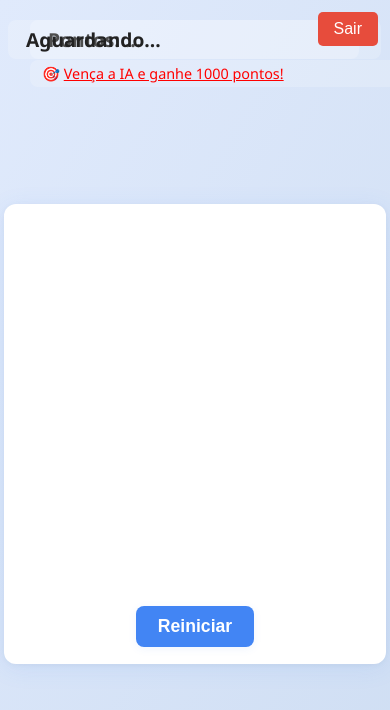
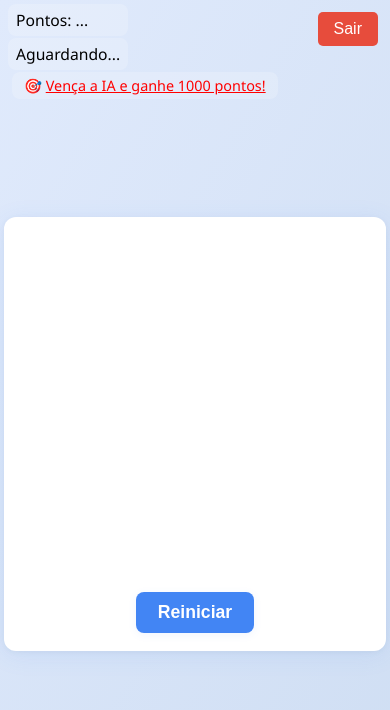
Before and after one commit to bitcoinmunist/chessdaily, a plain HTML site: page templates/chess.html in a window 390 px wide. Drawn offline with nearby package versions, Linux system fonts and the light colour scheme.

Commit message:
Layout fixo: pontos e contador sempre visíveis e sem sobreposição

```diff
--- a/templates/chess.html
+++ b/templates/chess.html
@@ -74,40 +74,45 @@
         .logout:active, .logout:hover {
             background: #c0392b;
         }
+        .top-info {
+            position: fixed;
+            top: 8px;
+            left: 0;
+            width: 100vw;
+            display: flex;
+            flex-direction: column;
+            align-items: flex-start;
+            z-index: 20;
+            pointer-events: none;
+        }
         #score, #timer {
-            position: fixed;
-            left: 12px;
-            right: auto;
+            position: static;
+            margin-left: 12px;
+            margin-bottom: 2px;
             border-radius: 8px;
             padding: 6px 12px;
             font-size: 1rem;
             background: #fff3;
-            z-index: 10;
-            width: max-content;
             min-width: 120px;
+            max-width: 95vw;
             box-sizing: border-box;
+            pointer-events: auto;
         }
-        #score { top: 12px; }
-        #timer { top: 48px; }
-        #bonus-info { top: 84px; left: 12px; font-size: 0.95rem; }
         @media (max-width: 600px) {
-            .board-container { padding: 4vw 1vw 2vw 1vw; }
-            #board { width: 96vw; height: 96vw; min-width: 180px; min-height: 180px; }
-            #score, #timer, #bonus-info {
-                position: fixed;
-                left: 8px;
-                right: auto;
-                width: 90vw;
-                min-width: 0;
+            .top-info {
+                top: 4px;
+                left: 0;
+                width: 100vw;
+                align-items: flex-start;
+            }
+            #score, #timer {
+                font-size: 0.98rem;
+                padding: 5px 8px;
+                margin-left: 8px;
                 max-width: 98vw;
-                font-size: 1rem;
-                padding: 5px 8px;
-                border-radius: 7px;
             }
-            #score { top: 8px; }
-            #timer { top: 40px; }
-            #bonus-info { top: 72px; font-size: 0.95rem; }
         }
+        #bonus-info { top: 72px !important; left: 12px; font-size: 0.95rem; }
         @keyframes fadeIn {
             0% { opacity: 0; transform: scale(0.7) translate(-50%,-50%); }
             60% { opacity: 1; transform: scale(1.10) translate(-50%,-50%); }
@@ -191,15 +196,17 @@
 </head>
 <body>
     <button class="logout" onclick="window.location.href='/logout'">Sair</button>
-    <div id="score" style="position:fixed;top:20px;left:30px;font-size:1.2rem;font-weight:bold;color:#222;background:#fff3;border-radius:8px;padding:6px 18px;z-index:10;">Pontos: ...</div>
-    <div id="bonus-info" style="position:fixed;top:60px;left:30px;font-size:0.9rem;color:#ff0000;background:#fff3;border-radius:8px;padding:4px 12px;z-index:10;">🎯 <span style="text-decoration: underline;">Vença a IA e ganhe 1000 pontos!</span></div>
+    <div class="top-info">
+        <div id="score">Pontos: ...</div>
+        <div id="timer">Aguardando...</div>
+    </div>
+    <div id="bonus-info" style="position:fixed;top:84px;left:12px;font-size:0.9rem;color:#ff0000;background:#fff3;border-radius:8px;padding:4px 12px;z-index:10;">🎯 <span style="text-decoration: underline;">Vença a IA e ganhe 1000 pontos!</span></div>
     <div id="bonus" style="position:fixed;top:50%;left:50%;transform:translate(-50%,-50%);min-width:240px;text-align:center;font-size:1.3rem;font-weight:bold;color:#fff;background:linear-gradient(90deg,#f7971e,#ffd200,#f7971e);border:2px solid gold;box-shadow:0 4px 16px #f7971e99,0 1px 4px #0002,0 0 16px 4px #ffd70088;border-radius:14px;padding:14px 24px;z-index:1000;display:none;animation:fadeIn 0.7s cubic-bezier(.4,2,.6,1) forwards;filter:drop-shadow(0 0 8px #ffd200cc);text-shadow:0 2px 8px #b8860b,0 0 2px #fff;letter-spacing:1px;overflow:hidden;position:fixed;">
         <span class="shine"></span>
         <span class="explosion"></span>
         <span class="shake-text">🏆 <span id="bonus-text">Bônus: +1000 pontos!</span> 🥳</span>
         <div id="confetti"></div>
     </div>
-    <div id="timer" style="position:fixed;top:20px;right:120px;font-size:1.2rem;font-weight:bold;color:#222;background:#fff3;border-radius:8px;padding:6px 18px;z-index:10;">Aguardando...</div>
     <div class="board-container">
         <div id="board"></div>
         <div class="controls">
```
